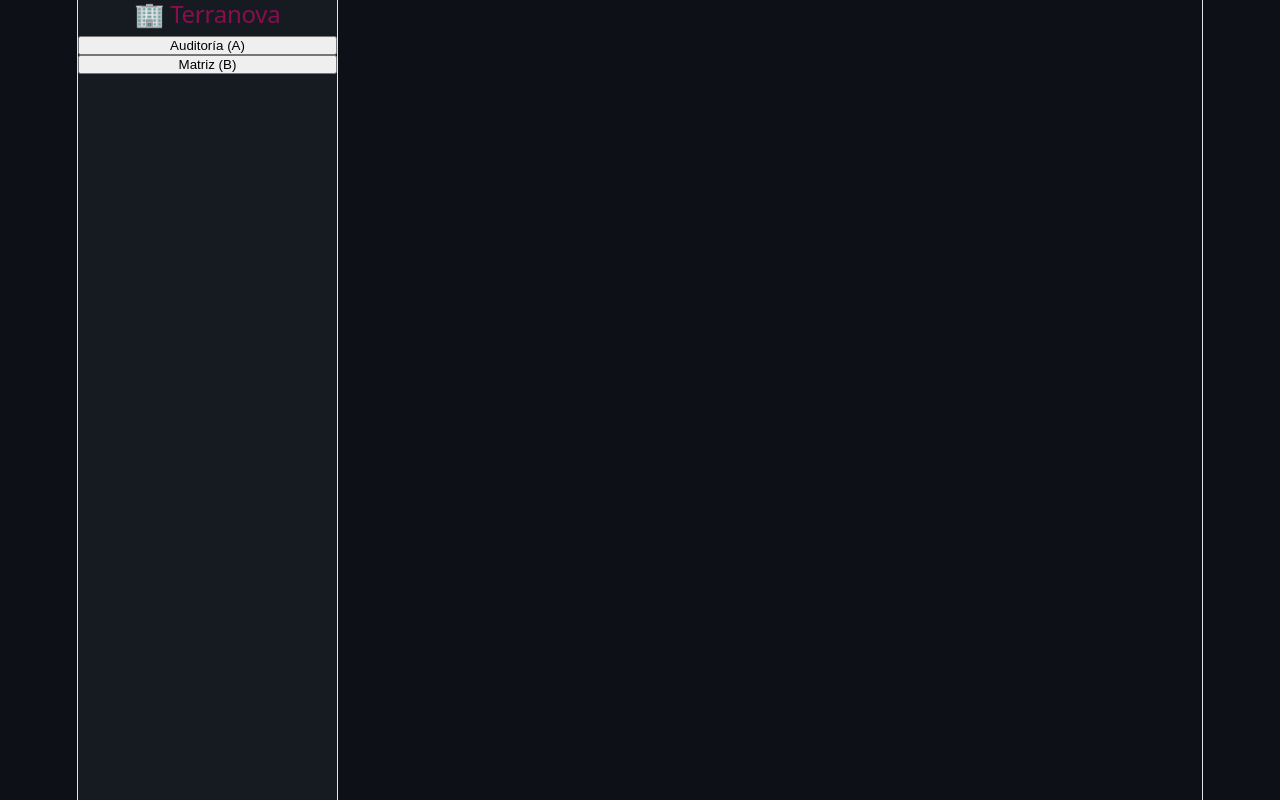
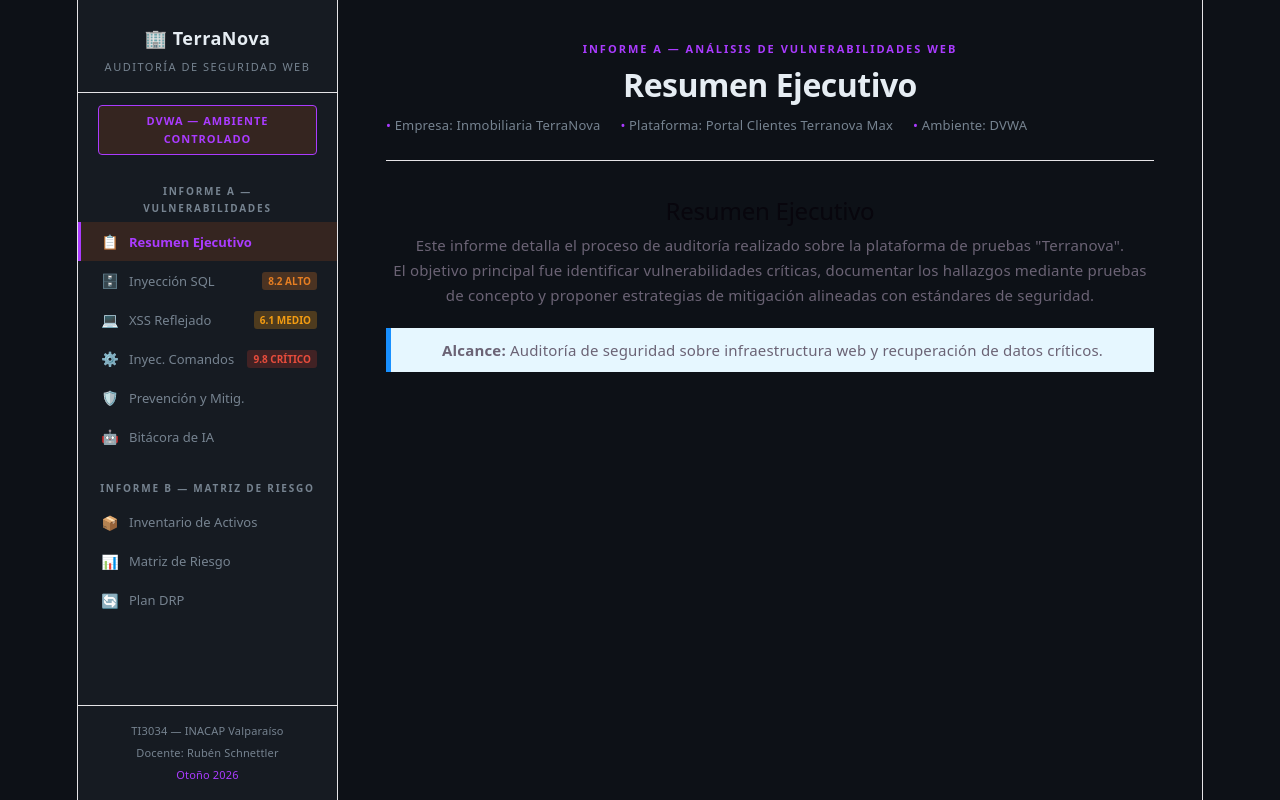
Before and after one commit to mariamunoz0507/auditoria_munmar, a React (Vite) app: page / in a window 1280 px wide. Shown: the top 800 px of the page. Built offline with nearby package versions, Linux system fonts and the light colour scheme.

Commit message:
feat: navegación sidebar con secciones Informe A y B

```diff
--- a/src/App.tsx
+++ b/src/App.tsx
@@ -1,46 +1,120 @@
 // src/App.tsx
 import { useState } from 'react';
 import { Resumen } from './components/resumen';
-import { Activos } from './components/activos';
 import { InyeccionSQL } from './components/inyeccionSQL';
 import { XSS } from './components/XSS';
 import { Comandos } from './components/comandos';
+import { Activos } from './components/activos';
+import { Matriz } from './components/matriz';
 import { Controles } from './components/controles';
 import { Recuperacion } from './components/recuperacion';
 import { Prompts } from './components/prompts';
-import { Matriz } from './components/matriz';
 import './App.css';
 
+type Tab = 'resumen' | 'sqli' | 'xss' | 'comandos' | 'activos' | 'matriz' | 'controles' | 'recuperacion' | 'prompts';
+
+const navInformeA: { id: Tab; label: string; icon: string; severity?: string; sevClass?: string }[] = [
+  { id: 'resumen',   label: 'Resumen Ejecutivo', icon: '📋' },
+  { id: 'sqli',      label: 'Inyección SQL',      icon: '🗄️', severity: '8.2 ALTO',    sevClass: 'sev-high' },
+  { id: 'xss',       label: 'XSS Reflejado',      icon: '💻', severity: '6.1 MEDIO',   sevClass: 'sev-medium' },
+  { id: 'comandos',  label: 'Inyec. Comandos',    icon: '⚙️', severity: '9.8 CRÍTICO', sevClass: 'sev-critical' },
+  { id: 'controles', label: 'Prevención y Mitig.', icon: '🛡️' },
+  { id: 'prompts',   label: 'Bitácora de IA',     icon: '🤖' },
+];
+
+const navInformeB: { id: Tab; label: string; icon: string }[] = [
+  { id: 'activos',      label: 'Inventario de Activos', icon: '📦' },
+  { id: 'matriz',       label: 'Matriz de Riesgo',      icon: '📊' },
+  { id: 'recuperacion', label: 'Plan DRP',              icon: '🔄' },
+];
+
 function App() {
-  const [activeTab, setActiveTab] = useState('informeA');
+  const [activeTab, setActiveTab] = useState<Tab>('resumen');
+
+  const renderContent = () => {
+    switch (activeTab) {
+      case 'resumen':      return <Resumen />;
+      case 'sqli':         return <InyeccionSQL />;
+      case 'xss':          return <XSS />;
+      case 'comandos':     return <Comandos />;
+      case 'controles':    return <Controles />;
+      case 'prompts':      return <Prompts />;
+      case 'activos':      return <Activos />;
+      case 'matriz':       return <Matriz />;
+      case 'recuperacion': return <Recuperacion />;
+      default:             return <Resumen />;
+    }
+  };
+
+  const inA = navInformeA.map(n => n.id);
+  const currentReport = inA.includes(activeTab) ? 'A' : 'B';
 
   return (
-    <div className="app-container">
+    <div className="app-shell">
       <nav className="sidebar">
-        <h2 style={{ color: '#880e4f' }}>🏢 Terranova</h2>
-        <button onClick={() => setActiveTab('informeA')}>Auditoría (A)</button>
-        <button onClick={() => setActiveTab('informeB')}>Matriz (B)</button>
+        <div className="sidebar-logo">
+          <div className="company">🏢 TerraNova</div>
+          <div className="subtitle">Auditoría de Seguridad Web</div>
+        </div>
+
+        <div className="sidebar-badge">
+          DVWA — Ambiente Controlado
+        </div>
+
+        <div className="sidebar-section-label">Informe A — Vulnerabilidades</div>
+        {navInformeA.map(item => (
+          <button
+            key={item.id}
+            className={`nav-btn ${activeTab === item.id ? 'active' : ''}`}
+            onClick={() => setActiveTab(item.id)}
+          >
+            <span className="nav-icon">{item.icon}</span>
+            <span style={{ flex: 1 }}>{item.label}</span>
+            {item.severity && (
+              <span className={`nav-severity ${item.sevClass}`}>{item.severity}</span>
+            )}
+          </button>
+        ))}
+
+        <div className="sidebar-section-label" style={{ marginTop: 8 }}>Informe B — Matriz de Riesgo</div>
+        {navInformeB.map(item => (
+          <button
+            key={item.id}
+            className={`nav-btn ${activeTab === item.id ? 'active' : ''}`}
+            onClick={() => setActiveTab(item.id)}
+          >
+            <span className="nav-icon">{item.icon}</span>
+            <span>{item.label}</span>
+          </button>
+        ))}
+
+        <div className="sidebar-footer">
+          <div>TI3034 — INACAP Valparaíso</div>
+          <div style={{ marginTop: 4 }}>Docente: Rubén Schnettler</div>
+          <div style={{ marginTop: 4, color: 'var(--accent)' }}>Otoño 2026</div>
+        </div>
       </nav>
 
-      <main className="content">
-        {activeTab === 'informeA' ? (
-          <div>
-            <h1>Informe de Vulnerabilidades (A)</h1>
-            <Resumen />
-            <Activos />
-            <InyeccionSQL />
-            <XSS />
-            <Comandos />
-            <Controles />
-            <Recuperacion />
-            <Prompts />
+      <main className="main-content">
+        <div className="page-header">
+          <div className="page-eyebrow">
+            {currentReport === 'A'
+              ? 'Informe A — Análisis de Vulnerabilidades Web'
+              : 'Informe B — Matriz de Riesgo y Tratamiento'}
           </div>
-        ) : (
-          <div>
-            <h1>Informe de Matriz (B)</h1>
-            <Matriz />
+          <div className="page-title">
+            {navInformeA.find(n => n.id === activeTab)?.label ||
+             navInformeB.find(n => n.id === activeTab)?.label ||
+             'Resumen Ejecutivo'}
           </div>
-        )}
+          <div className="page-meta">
+            <span>Empresa: Inmobiliaria TerraNova</span>
+            <span>Plataforma: Portal Clientes Terranova Max</span>
+            <span>Ambiente: DVWA</span>
+          </div>
+        </div>
+
+        {renderContent()}
       </main>
     </div>
   );
```
